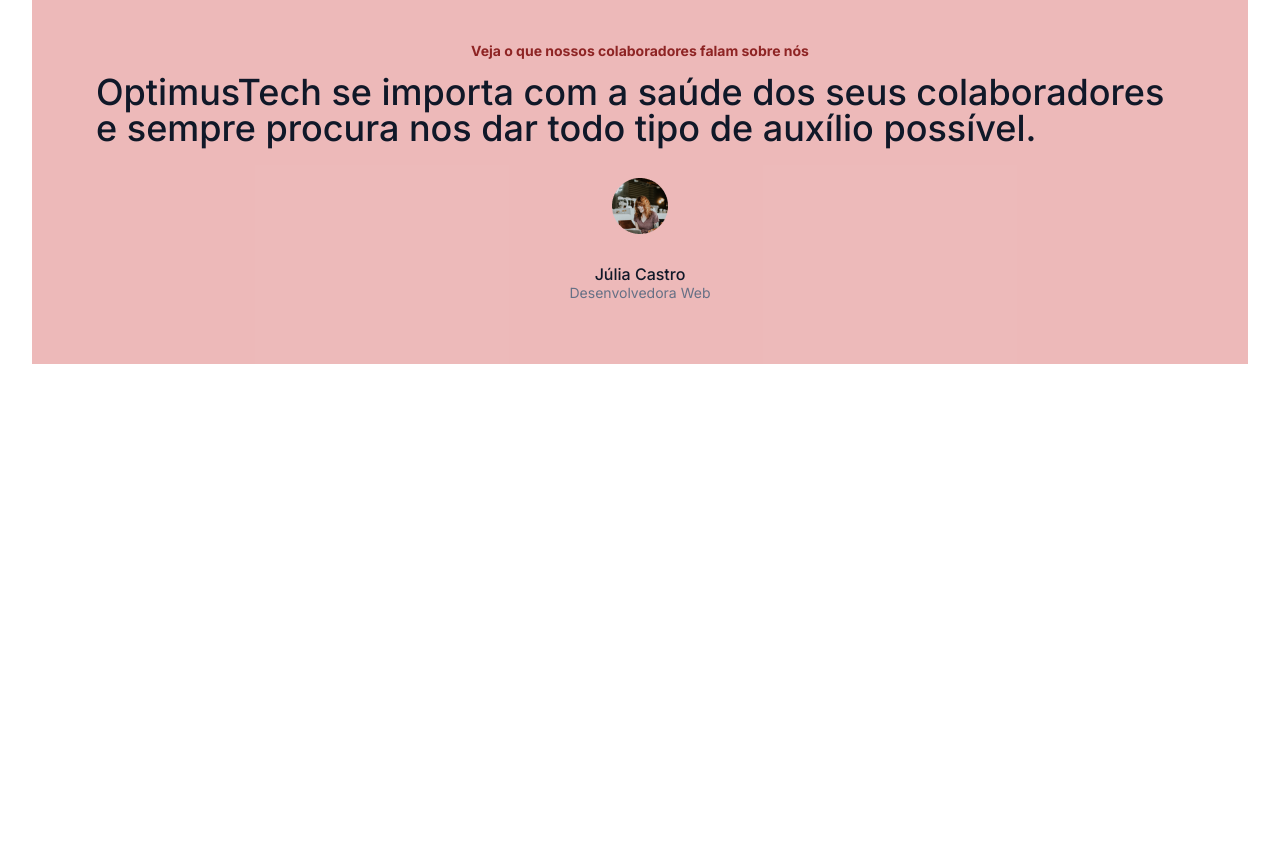
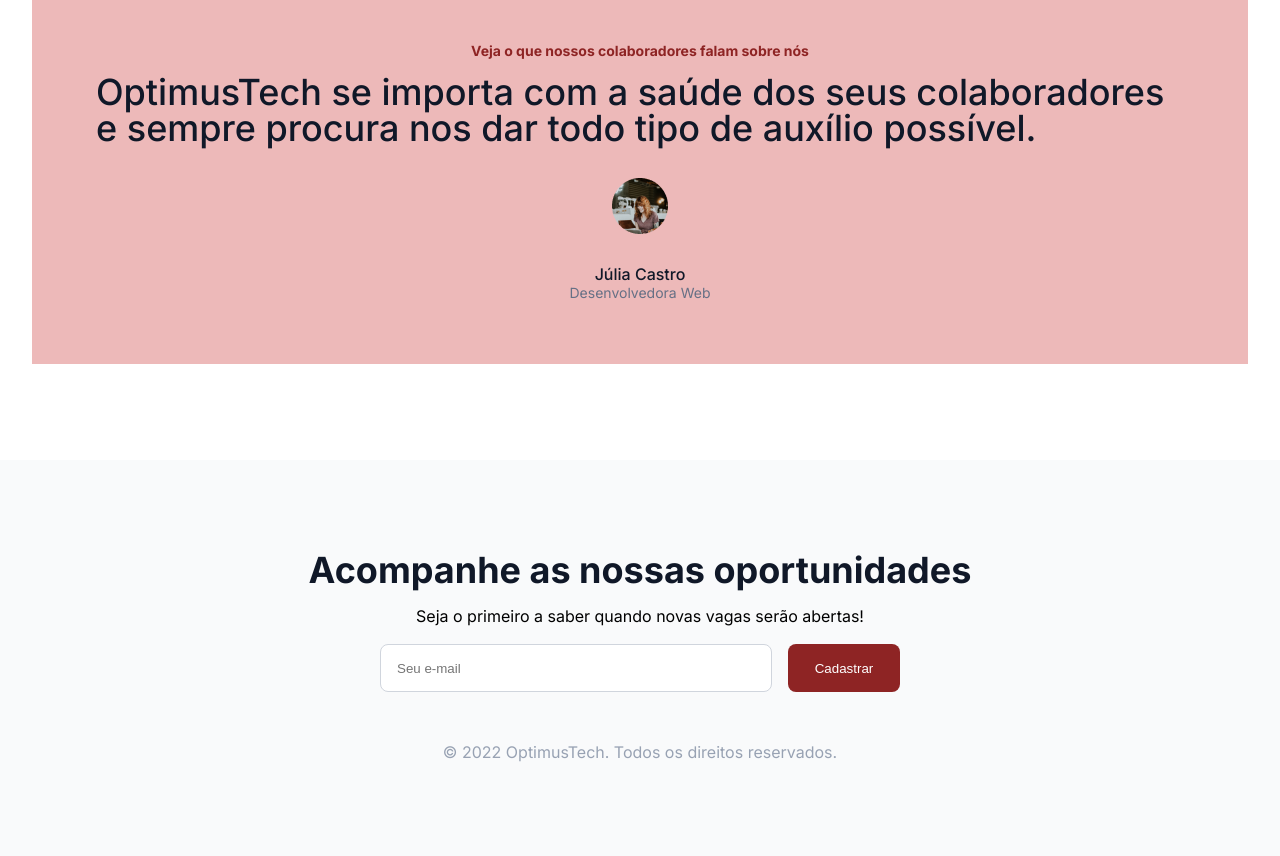
Before and after one commit to littlegudy/7DaysOfCode---LandingPage, a plain HTML site: page index.html in a window 1280 px wide. Shown: the part 2376-3232 px from the top of the page. Before the commit the page ends 2740 px from the top, so only its background shows below. Drawn offline with Linux system fonts and the light colour scheme.

Commit message:
fiz a footer

```diff
--- a/index.html
+++ b/index.html
@@ -133,24 +133,22 @@
                     </div>
                 </div>
             </section>
+        </main>
+
+        <footer class="rodape">
+            <h2>Acompanhe as nossas oportunidades</h2>
+            <p>Seja o primeiro a saber quando novas vagas serão abertas!</p>
+
+            <div class="form">
+                <input type="email" placeholder="Seu e-mail">
+                <button class="botao-enviar">Cadastrar</button>
+            </div>
+            <p>© 2022 OptimusTech. Todos os direitos reservados.</p>
+        </footer>
 
 
 
 
-
-
-
-
-
-
-
-
-
-
-
-
-
-        </main>
     </div>
 </body>
 </html>
--- a/style.css
+++ b/style.css
@@ -296,4 +296,54 @@ a {
     font-size: 14px;
     font-weight: 400;
     color: #667085;
+    width: 100%;
+    text-align: center;
 }
+
+footer h2 {
+    font-size: 36px;
+    font-weight: 600;
+    color: #101828;
+    margin-top: 92px;
+}
+
+footer p:first-child {
+    font-size: 20px;
+    font-weight: 400;
+    color: #667085;
+}
+
+footer p:last-child {
+    font-size: 16px;
+    font-weight: 400;
+    color: #98A2B3;
+    margin: 32px 0 96px 0;
+}
+
+
+.rodape {
+    background-color: #F9FAFB;
+    display: flex;
+    align-items: center;
+    flex-direction: column;
+    gap: 20px;
+    margin-top: 96px;
+}
+
+.form {
+    display: flex;
+    gap: 16px;
+}
+
+
+.form input {
+    border: 1px solid #D0D5DD;
+    border-radius: 8px;
+    padding: 11px 14px 11px 16px;
+    width: 360px;
+    height: 24px;
+}
+
+.form button {
+    height: 48px;
+}
```
